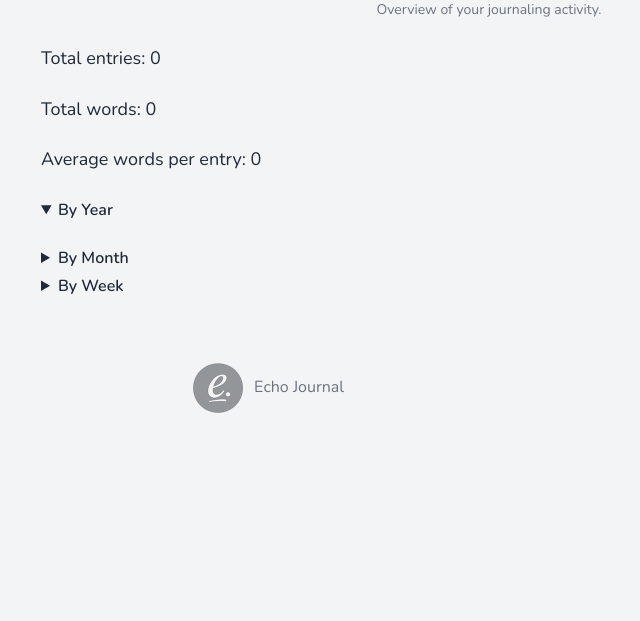
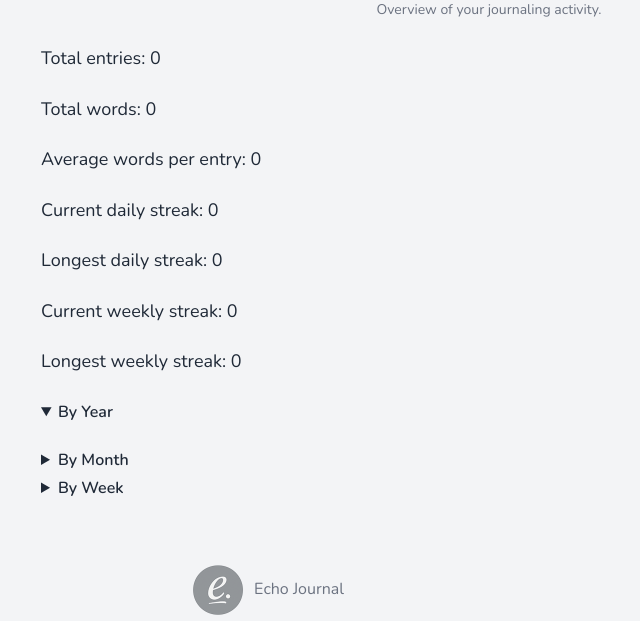
Before and after one commit to EoghannIrving/echo_journal, a FastAPI app: page /stats in a window 1280 px wide. Shown: the part 128-749 px from the top of the page, without its empty margins (151-791 px from the left). Run offline with FastAPI, Linux system fonts and the light colour scheme.

Commit message:
Add streak calculations to stats

```diff
--- a/main.py
+++ b/main.py
@@ -4,7 +4,7 @@
 
 import asyncio
 from collections import defaultdict
-from datetime import date, datetime
+from datetime import date, datetime, timedelta
 from pathlib import Path
 
 from typing import Dict
@@ -311,11 +311,15 @@ async def stats_page(request: Request):
     total_words = 0
     total_entries = 0
 
+    entry_dates = []
+
     for file in DATA_DIR.rglob("*.md"):
         try:
             entry_date = datetime.strptime(file.stem, "%Y-%m-%d").date()
         except ValueError:
             continue
+
+        entry_dates.append(entry_date)
 
         try:
             async with aiofiles.open(file, "r", encoding=ENCODING) as fh:
@@ -337,15 +341,53 @@ async def stats_page(request: Request):
         total_words += len(entry_text.split())
         total_entries += 1
 
+    # Calculate streaks after all entry dates are collected
+    entry_dates.sort()
+    current_day_streak = 0
+    longest_day_streak = 0
+    prev = None
+    for d in entry_dates:
+        if prev and d == prev + timedelta(days=1):
+            current_day_streak += 1
+        else:
+            current_day_streak = 1 if entry_dates else 0
+        longest_day_streak = max(longest_day_streak, current_day_streak)
+        prev = d
+
+    if not entry_dates:
+        current_day_streak = longest_day_streak = 0
+
+    week_starts = sorted(
+        {
+            date.fromisocalendar(d.isocalendar()[0], d.isocalendar()[1], 1)
+            for d in entry_dates
+        }
+    )
+    current_week_streak = 0
+    longest_week_streak = 0
+    prev_week = None
+    for w in week_starts:
+        if prev_week and (w - prev_week).days == 7:
+            current_week_streak += 1
+        else:
+            current_week_streak = 1 if week_starts else 0
+        longest_week_streak = max(longest_week_streak, current_week_streak)
+        prev_week = w
+
+    if not week_starts:
+        current_week_streak = longest_week_streak = 0
+
     stats: Dict[str, object] = {
         "weeks": sorted(counts["week"].items(), reverse=True),
         "months": sorted(counts["month"].items(), reverse=True),
         "years": sorted(counts["year"].items(), reverse=True),
         "total_entries": total_entries,
         "total_words": total_words,
-        "average_words": round(total_words / total_entries, 1)
-        if total_entries
-        else 0,
+        "average_words": round(total_words / total_entries, 1) if total_entries else 0,
+        "current_day_streak": current_day_streak,
+        "longest_day_streak": longest_day_streak,
+        "current_week_streak": current_week_streak,
+        "longest_week_streak": longest_week_streak,
     }
 
     return templates.TemplateResponse(
--- a/templates/stats.html
+++ b/templates/stats.html
@@ -15,6 +15,10 @@
   <p class="text-lg">Total entries: {{ stats.total_entries }}</p>
   <p class="text-lg">Total words: {{ stats.total_words }}</p>
   <p class="text-lg">Average words per entry: {{ stats.average_words }}</p>
+  <p class="text-lg">Current daily streak: {{ stats.current_day_streak }}</p>
+  <p class="text-lg">Longest daily streak: {{ stats.longest_day_streak }}</p>
+  <p class="text-lg">Current weekly streak: {{ stats.current_week_streak }}</p>
+  <p class="text-lg">Longest weekly streak: {{ stats.longest_week_streak }}</p>
 
   <details open>
     <summary class="cursor-pointer font-semibold">By Year</summary>
```
Also changed, not shown: tests/test_endpoints.py (+26 -2 lines).
